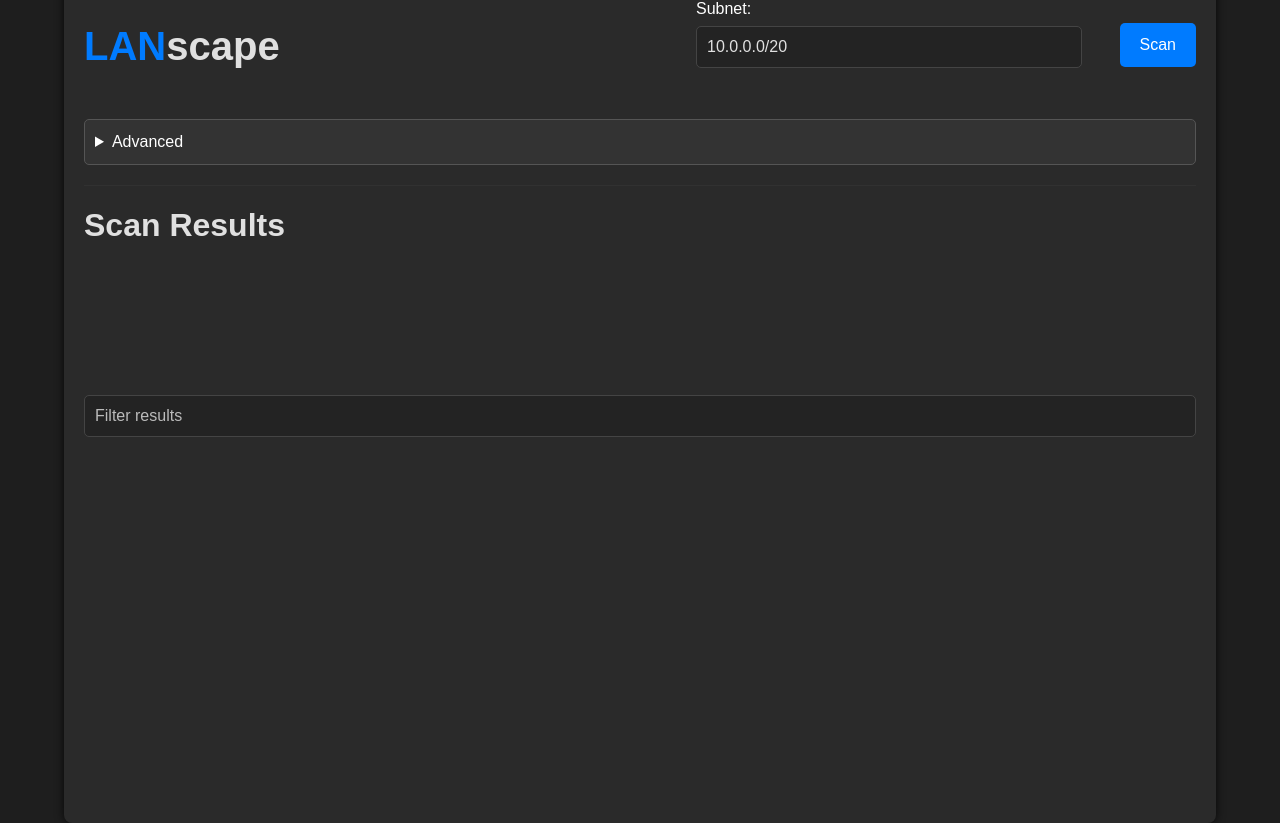
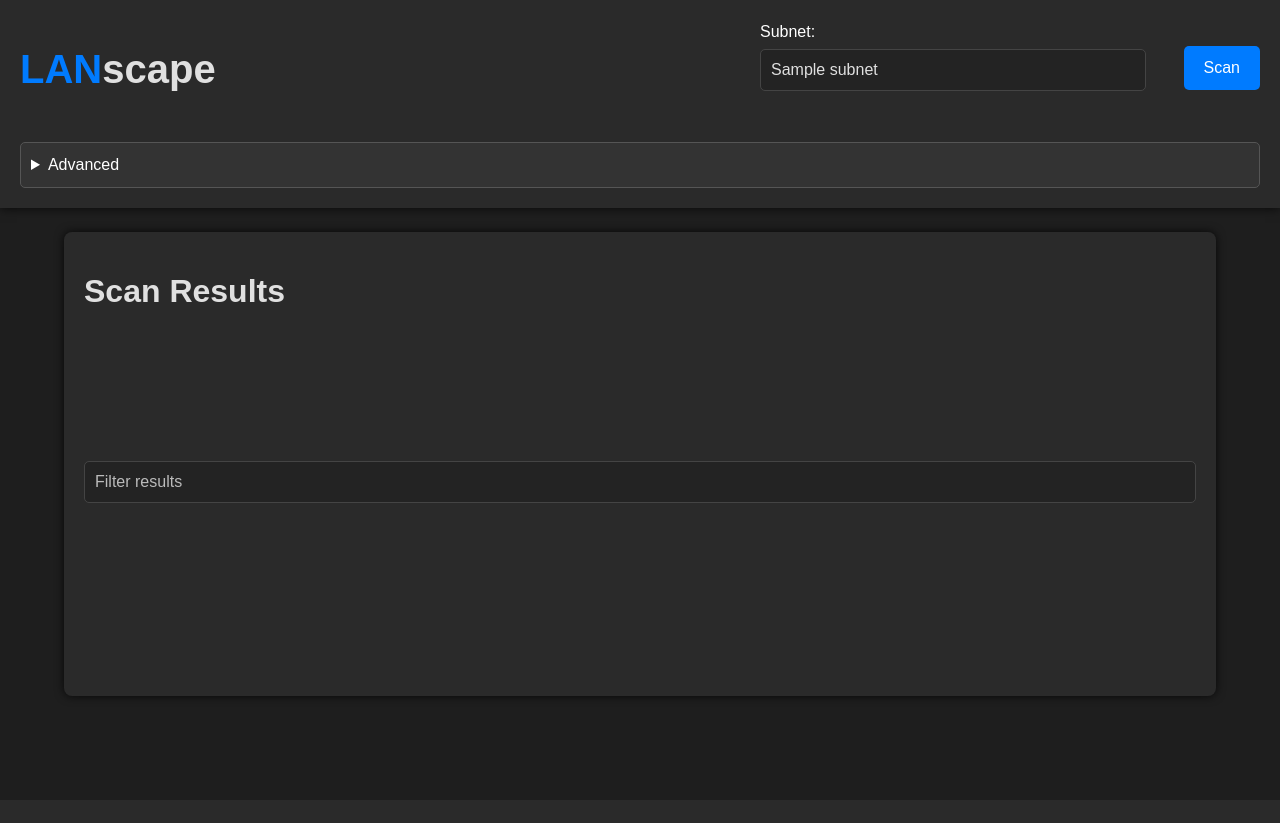
Before and after one commit to mdennis281/LANscape, a Flask app: template templates/main.html in a window 1280 px wide. After the commit the page ends 707 px from the top, so only its background shows below. Run offline with Flask 3, Linux system fonts and the light colour scheme; the template is opened without the code that fills it: most values are stand-ins (such as "Sample title", 1, 10 or a date in 2020); parts of the project's set-up code (start-up, migrations or seed data) failed here and were passed over.

Commit message:
frontend enhancements

```diff
--- a/static/css/style.css
+++ b/static/css/style.css
@@ -4,9 +4,6 @@ body {
     color: #ffffff;
     font-family: Arial, sans-serif;
     height: 100vh;
-    display: flex;
-    justify-content: center;
-    align-items: center;
     overflow: hidden; /* No body scrolling */
 }
 
@@ -16,9 +13,24 @@ body {
     border-radius: 8px;
     box-shadow: 0 0 10px rgba(0,0,0,0.8);
     width: 90%;
-    max-width: 1200px;
     margin-top: 10px;
 }
+
+#header {
+    background-color: #2a2a2a;
+    padding: 20px;
+    margin: 0;
+    display: block;
+    box-shadow: 0 0 10px rgba(0,0,0,0.8);
+    width: 100vw;
+}
+
+#scan-container {
+    width: 100vw;
+    height: 100%;
+    overflow-y: auto;
+}
+
 
 h1, h2, h3 {
     font-weight: 600;
@@ -61,11 +73,7 @@ details {
     height: 120px;
 }
 
-.table-frame-container {
-    width: 100%;
-    height: 350px;
-    overflow-y: auto;
-}
+
 
 #scan-form {
     width: 500px
@@ -166,6 +174,10 @@ input[type="range"]::-moz-range-thumb {
     border-radius: 50%;
     background: #007bff;
     cursor: pointer;
+}
+#parallelism-value span {
+    color: #fa7a7a;
+    font-weight: 500;
 }
 .port-list-wrapper {
     position: relative;
--- a/static/js/main.js
+++ b/static/js/main.js
@@ -1,10 +1,15 @@
 $(document).ready(function() {
     // Load port lists into the dropdown
     getPortLists();
+    rightSizeScanContainer();
     $('#parallelism').on('input', function() {
-        const value = $(this).val() + (value < 1) ? '' : ' Warning: Increasing parallelism may inaccuracy in the scan results.';
+        const val = $('#parallelism').val();
+        let ans = val;
 
-        $('#parallelism-value').text($(this).val());
+        if (parseFloat(val) > 1) {
+            ans += ' <span>Warning: Increased parallelism may have inaccurate results<span>'
+        }
+        $('#parallelism-value').html(ans);
     });
     const url = new URL(window.location.href);
     if (url.searchParams.get('scan_id')) {
@@ -64,9 +69,6 @@ function getPortLists() {
             customSelectDropdown.append('<div>' + portList + '</div>');
         });
 
-        // Set the default value
-        customSelect.text('medium');
-
         // Handle dropdown click
         customSelect.on('click', function() {
             customSelectDropdown.toggleClass('open');
@@ -114,3 +116,22 @@ $('#ip-table-frame').on('load', function() {
     resizeIframe(this); // Initial resizing after iframe loads
     observeIframeContent(this); // Start observing for dynamic changes
 });
+
+$(window).on('resize', function() {
+    rightSizeScanContainer();
+});
+
+
+function rightSizeScanContainer() {
+    setTimeout(() => {
+        const scanContainer = $('#scan-container');
+        const headerHeight = $('#header').outerHeight();
+        const viewportHeight = $(window).height();
+
+        console.log('headerHeight', headerHeight, 'viewportHeight', viewportHeight);
+
+
+        const newHeight = viewportHeight - headerHeight;
+        scanContainer.height(newHeight);
+    },20);
+}
--- a/templates/main.html
+++ b/templates/main.html
@@ -1,7 +1,7 @@
 {% extends "base.html" %}
 
 {% block content %}
-<div class="container-fluid my-4">
+<div id="header">
       <!-- Header and Scan Submission Inline -->
     <div class="d-flex justify-content-between align-items-center flex-wrap">
         <h1 class="title"><span>LAN</span>scape</h1>
@@ -9,32 +9,32 @@
         <form id="scan-form" class="d-flex align-items-end">
             <div class="form-group me-2">
                 <label for="subnet">Subnet:</label>
-                <input type="text" id="subnet" name="subnet" class="form-control" value="10.0.0.0/20" placeholder="Enter subnet">
+                <input type="text" id="subnet" name="subnet" class="form-control" value="{{subnet}}" placeholder="Enter subnet">
             </div>
             <button type="submit" class="btn btn-primary mb-3">Scan</button>
         </form>
     </div>
 
     <!-- Advanced Section -->
-    <details class="mt-3">
+    <details class="mt-3" onclick="rightSizeScanContainer()">
         <summary>Advanced</summary>
         <div class="form-group mt-2">
             <label for="port_list">Port List:</label>
             <div class="port-list-wrapper">
-                <div id="port-list" class="port-list">medium</div>
+                <div id="port-list" class="port-list">{{port_list}}</div>
                 <div id="port-list-dropdown" class="port-list-dropdown"></div>
             </div>
         </div>
 
         <div class="form-group mt-2">
             <label for="parallelism">Parallelism:</label>
-            <input type="range" id="parallelism" name="parallelism" min="0.25" max="3" step="0.25" value="1" oninput="this.nextElementSibling.value = this.value">
-            <output>1.0</output>
+            <input type="range" id="parallelism" name="parallelism" min="0.25" max="3" step="0.05" value="{{parallelism}}">
+            <output id="parallelism-value">{{parallelism}}</output>
         </div>
     </details>
-
-    <hr>
-
+</div>
+<div id="scan-container">
+    <div class="container-fluid my-4">
         <!-- Scan Results -->
         <div id="scan-results">
             <h2>Scan Results</h2>
@@ -45,6 +45,8 @@
             </div>
         </div>
     </div>
+</div>
+
 
 <script src="{{ url_for('static', filename='js/main.js') }}"></script>
 
```
Lines whose indentation alone changed are shown as unchanged.
